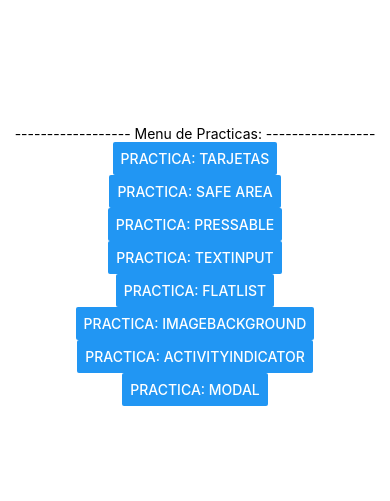
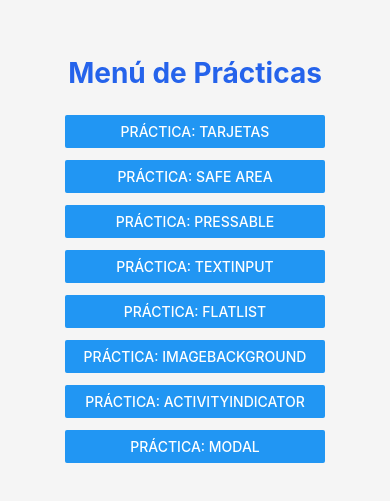
Before and after one commit to Mariacruz21/PM203, a React Native app in the folder Practica5/miapp2/: screen / in a window 390 px wide. Shown: the part 157-658 px from the top of the page. Built offline with nearby package versions, Linux system fonts and the light colour scheme.

Commit message:
SafeAreaView y ScrollView

```diff
--- a/Practica5/miapp2/screens/MenuScreen.js
+++ b/Practica5/miapp2/screens/MenuScreen.js
@@ -1,6 +1,6 @@
-//ZONA 1: Importaciones de componentes  y Archivos
+// ZONA 1: Importaciones de componentes y Archivos
 import { StatusBar } from 'expo-status-bar';
-import { StyleSheet, Text, View, Image, Button } from 'react-native';
+import { StyleSheet, Text, View, Button } from 'react-native';
 import React, { useState } from 'react';
 import TarjetasScreen from './TarjetasScreen';
 import SafeAreaScreen from './SafeAreaScreen';
@@ -11,11 +11,13 @@ import ImageBackgroundScreen from './ImageBackgroundScreen';
 import ActivityIndicatorScreen from './ActivityIndicatorScreen';
 import ModalScreen from './ModalScreen';
 
-//ZONA 2: Main -  Hogar de los componentes
+// ZONA 2: Main - Hogar de los componentes
 export default function MenuScreen() {
+
     const [screen, setScreen] = useState('menu');
 
     switch (screen) {
+
         case 'tarjetas':
             return <TarjetasScreen />;
 
@@ -42,33 +44,102 @@ export default function MenuScreen() {
 
         case 'menu':
         default:
+
             return (
+
                 <View style={styles.container}>
-                    <Text>------------------ Menu de Practicas: -----------------</Text>
 
-                    <Button onPress={() => setScreen('tarjetas')} title='Practica: Tarjetas' />
-                    <Button onPress={() => setScreen('SafeArea')} title='Practica: Safe Area' />
-                    <Button onPress={() => setScreen('Pressable')} title='Practica: Pressable' />
-                    <Button onPress={() => setScreen('TextInput')} title='Practica: TextInput' />
-                    <Button onPress={() => setScreen('FlatList')} title='Practica: FlatList' />
-                    <Button onPress={() => setScreen('ImageBackground')} title='Practica: ImageBackground' />
-                    <Button onPress={() => setScreen('ActivityIndicator')} title='Practica: ActivityIndicator' />
-                    <Button onPress={() => setScreen('Modal')} title='Practica: Modal' />
+                    <Text style={styles.titulo}>
+                        Menú de Prácticas
+                    </Text>
+
+                    <View style={styles.boton}>
+                        <Button
+                            title="Práctica: Tarjetas"
+                            onPress={() => setScreen('tarjetas')}
+                        />
+                    </View>
+
+                    <View style={styles.boton}>
+                        <Button
+                            title="Práctica: Safe Area"
+                            onPress={() => setScreen('SafeArea')}
+                        />
+                    </View>
+
+                    <View style={styles.boton}>
+                        <Button
+                            title="Práctica: Pressable"
+                            onPress={() => setScreen('Pressable')}
+                        />
+                    </View>
+
+                    <View style={styles.boton}>
+                        <Button
+                            title="Práctica: TextInput"
+                            onPress={() => setScreen('TextInput')}
+                        />
+                    </View>
+
+                    <View style={styles.boton}>
+                        <Button
+                            title="Práctica: FlatList"
+                            onPress={() => setScreen('FlatList')}
+                        />
+                    </View>
+
+                    <View style={styles.boton}>
+                        <Button
+                            title="Práctica: ImageBackground"
+                            onPress={() => setScreen('ImageBackground')}
+                        />
+                    </View>
+
+                    <View style={styles.boton}>
+                        <Button
+                            title="Práctica: ActivityIndicator"
+                            onPress={() => setScreen('ActivityIndicator')}
+                        />
+                    </View>
+
+                    <View style={styles.boton}>
+                        <Button
+                            title="Práctica: Modal"
+                            onPress={() => setScreen('Modal')}
+                        />
+                    </View>
 
                     <StatusBar style="auto" />
+
                 </View>
+
             );
+
     }
+
 }
 
-//ZONA 3: Estilos y Posicionamiento
+// ZONA 3: Estilos y Posicionamiento
+
 const styles = StyleSheet.create({
+
     container: {
         flex: 1,
-        backgroundColor: '#fff',
+        backgroundColor: '#F5F5F5',
         alignItems: 'center',
         justifyContent: 'center',
-        flexDirection: 'column',
+    },
+
+    titulo: {
+        fontSize: 28,
+        fontWeight: 'bold',
+        color: '#2563EB',
+        marginBottom: 25,
+    },
+
+    boton: {
+        width: 260,
+        marginBottom: 12,
     },
 
 });
--- a/Practica5/miapp2/screens/SafeAreaScreen.js
+++ b/Practica5/miapp2/screens/SafeAreaScreen.js
@@ -1,24 +1,203 @@
+/*Parte 1*/
+
+import React, { useState } from 'react';
 import { StatusBar } from 'expo-status-bar';
-import { StyleSheet, View, Text } from 'react-native';
+import { SafeAreaView, ScrollView, StyleSheet, View, Text, Pressable } from 'react-native';
 
 export default function SafeAreaScreen() {
+
+    const [mensaje, setMensaje] = useState(
+        'Bienvenidos a nuestra práctica de SafeAreaView y ScrollView'
+    );
+
     return (
-        <View style={styles.container}>
-            <Text>Aqui va la practica de Mary</Text>
-
+        <SafeAreaView style={styles.container}>
 
             <StatusBar style="auto" />
-        </View>
+
+/*Parte 2*/
+            <ScrollView
+                contentContainerStyle={styles.scrollContainer}
+                showsVerticalScrollIndicator={true}
+            >
+
+                {/* Título */}
+                <Text style={styles.titulo}>
+                    Práctica: SafeAreaView y ScrollView
+                </Text>
+
+                {/* Integrantes */}
+                <View style={styles.tarjeta}>
+                    <Text style={styles.subtitulo}>Integrantes</Text>
+                    <Text style={styles.texto}>
+                        Rafael Baltazar Bonifacio{"\n"}
+                        María Cruz Camargo Araujo{"\n"}
+                        Gabriel Iván Villafuerte Armenta
+                    </Text>
+                </View>
+
+                {/* Hobbies */}
+                <View style={styles.tarjeta}>
+                    <Text style={styles.subtitulo}>Hobbies</Text>
+                    <Text style={styles.texto}>
+                        Ver videos{"\n"}
+                        Videojuegos{"\n"}
+                        Jugar fútbol
+                    </Text>
+                </View>
+
+                {/* Comidas Favoritas */}
+                <View style={styles.tarjeta}>
+                    <Text style={styles.subtitulo}>Comidas Favoritas</Text>
+                    <Text style={styles.texto}>
+                        Pizza{"\n"}
+                        Hamburguesa{"\n"}
+                        Tacos
+                    </Text>
+                </View>
+
+                {/* Colores Favoritos */}
+                <View style={styles.tarjeta}>
+                    <Text style={styles.subtitulo}>Colores Favoritos</Text>
+                    <Text style={styles.texto}>
+                        Azul{"\n"}
+                        Negro{"\n"}
+                        Blanco
+                    </Text>
+                </View>
+
+                {/* Animales Favoritos */}
+                <View style={styles.tarjeta}>
+                    <Text style={styles.subtitulo}>Animales Favoritos</Text>
+                    <Text style={styles.texto}>
+                        Perro{"\n"}
+                        Tigre{"\n"}
+                        Lobo
+                    </Text>
+                </View>
+
+                {/* Equipos Favoritos */}
+                <View style={styles.tarjeta}>
+                    <Text style={styles.subtitulo}>Equipos Favoritos</Text>
+                    <Text style={styles.texto}>
+                        Cruz Azul{"\n"}
+                        Chivas
+                    </Text>
+                </View>
+
+                {/* Películas Favoritas */}
+                <View style={styles.tarjeta}>
+                    <Text style={styles.subtitulo}>Películas Favoritas</Text>
+                    <Text style={styles.texto}>
+                        La Monja{"\n"}
+                        El Conjuro{"\n"}
+                        Annabelle
+                    </Text>
+                </View>
+
+                {/* Información Extra */}
+                <View style={styles.tarjeta}>
+                    <Text style={styles.subtitulo}>Información Extra</Text>
+                    <Text style={styles.texto}>
+                        Este ejemplo demuestra el uso de SafeAreaView y ScrollView
+                        en React Native.
+                    </Text>
+                </View>
+
+                {/* Ejemplo de State */}
+                <View style={styles.tarjeta}>
+                    <Text style={styles.subtitulo}>
+                        Ejemplo de State
+                    </Text>
+
+                    <Text style={styles.texto}>
+                        {mensaje}
+                    </Text>
+
+                    <Pressable
+                        style={styles.boton}
+                        onPress={() =>
+                            setMensaje(
+                                'El State cambió correctamente'
+                            )
+                        }
+                    >
+                        <Text style={styles.textoBoton}>
+                            Cambiar Mensaje
+                        </Text>
+                    </Pressable>
+                </View>
+
+            </ScrollView>
+
+        </SafeAreaView>
     );
 }
 
+/* ESTILOS */
+
 const styles = StyleSheet.create({
+
     container: {
         flex: 1,
-        backgroundColor: '#fff',
-        alignItems: 'center',
-        justifyContent: 'center',
-        flexDirection: 'column',
+        backgroundColor: '#F1F5F9',
+    },
+
+    scrollContainer: {
+        padding: 20,
+        paddingBottom: 40,
+    },
+
+    titulo: {
+        fontSize: 30,
+        fontWeight: 'bold',
+        textAlign: 'center',
+        color: '#0F172A',
+        marginVertical: 20,
+    },
+
+    tarjeta: {
+        backgroundColor: '#FFFFFF',
+        padding: 20,
+        borderRadius: 15,
+        marginBottom: 18,
+
+        shadowColor: '#000',
+        shadowOffset: {
+            width: 0,
+            height: 3,
+        },
+        shadowOpacity: 0.15,
+        shadowRadius: 6,
+
+        elevation: 5,
+    },
+
+    subtitulo: {
+        fontSize: 20,
+        fontWeight: 'bold',
+        color: '#2563EB',
+        marginBottom: 10,
+    },
+
+    texto: {
+        fontSize: 16,
+        color: '#334155',
+        lineHeight: 24,
+    },
+
+    boton: {
+        backgroundColor: '#2563EB',
+        padding: 12,
+        borderRadius: 10,
+        marginTop: 15,
+    },
+
+    textoBoton: {
+        color: '#FFFFFF',
+        textAlign: 'center',
+        fontWeight: 'bold',
+        fontSize: 16,
     },
 
 });
```
